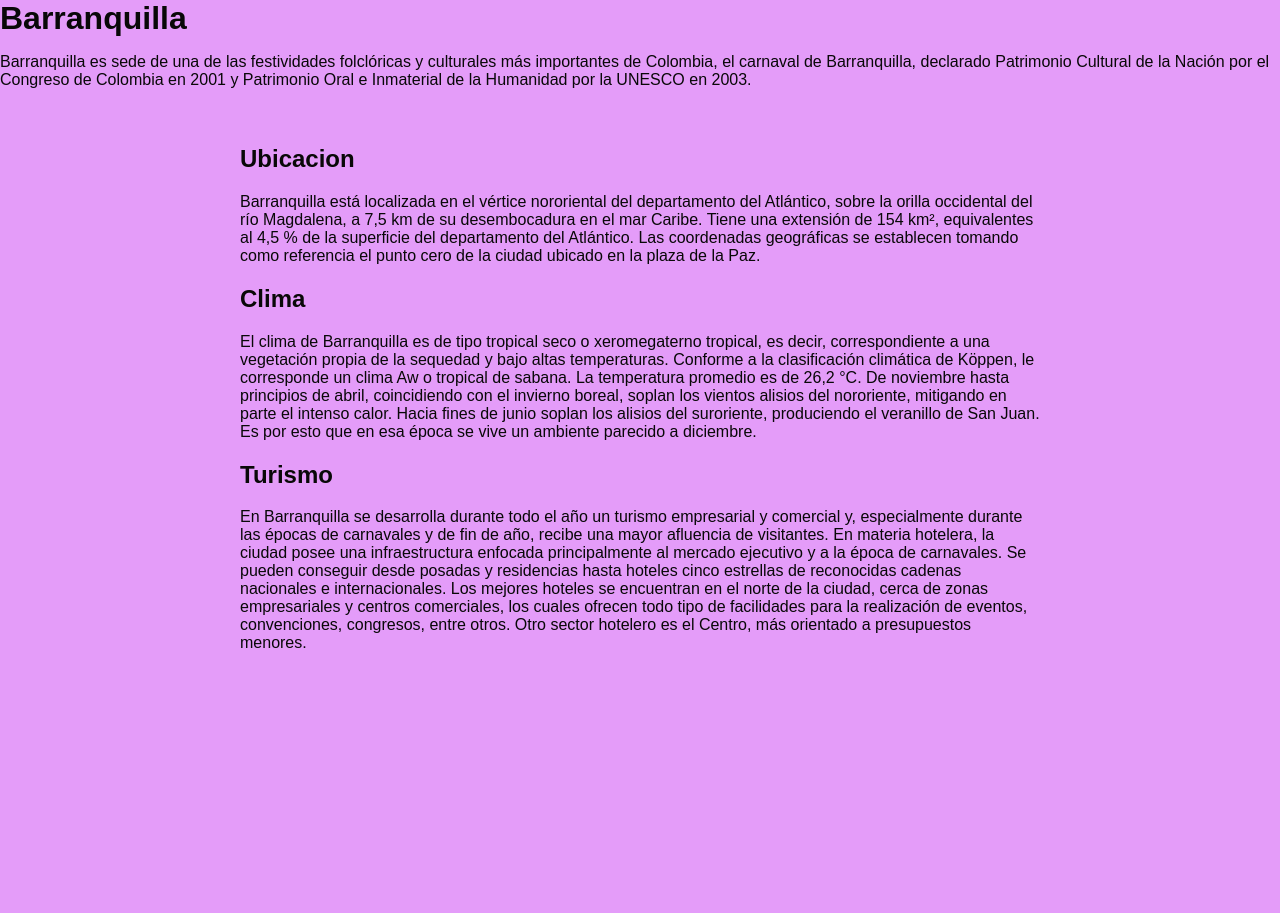
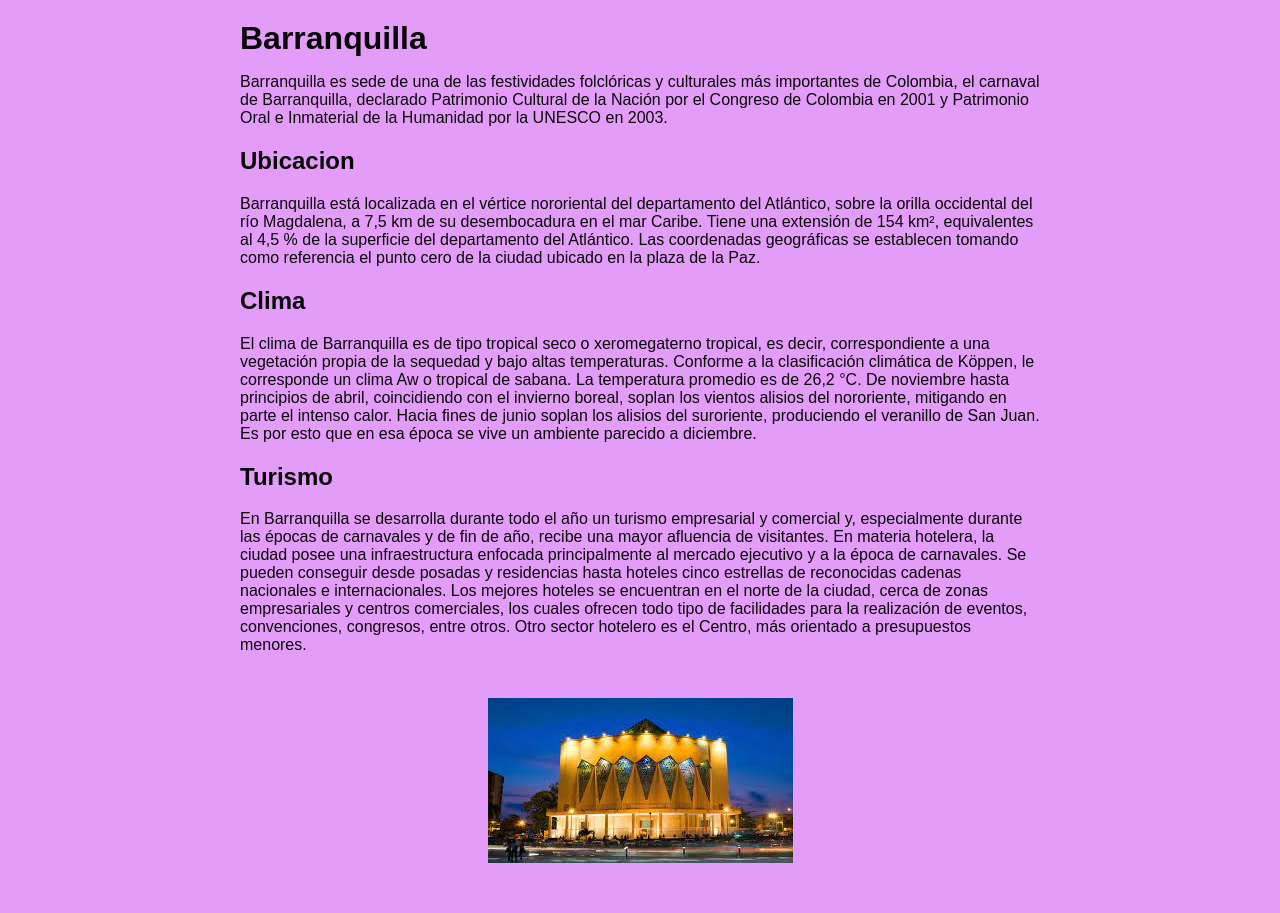
Before and after one commit to vane0503/Buenas_practicas_2, a plain HTML site: page index.html in a window 1280 px wide. Before the commit the page ends 800 px from the top, so only its background shows below. Drawn offline with Linux system fonts and the light colour scheme.

Commit message:
sexto commit

```diff
--- a/index.html
+++ b/index.html
@@ -41,10 +41,11 @@
 
 
 </style>
-<h1>Barranquilla</h1>
-<p>Barranquilla es sede de una de las festividades folclóricas y culturales más importantes de Colombia, el carnaval de Barranquilla, declarado Patrimonio Cultural de la Nación por el Congreso de Colombia en 2001 y Patrimonio Oral e Inmaterial de la Humanidad por la UNESCO en 2003.</p>
+
 </header>
 <main>
+  <h1>Barranquilla</h1>
+  <p>Barranquilla es sede de una de las festividades folclóricas y culturales más importantes de Colombia, el carnaval de Barranquilla, declarado Patrimonio Cultural de la Nación por el Congreso de Colombia en 2001 y Patrimonio Oral e Inmaterial de la Humanidad por la UNESCO en 2003.</p>
   <h2>Ubicacion</h2>
   <p>Barranquilla está localizada en el vértice nororiental del departamento del Atlántico, sobre la orilla occidental del río Magdalena, a 7,5 km de su desembocadura en el mar Caribe. Tiene una extensión de 154 km², equivalentes al 4,5 % de la superficie del departamento del Atlántico. Las coordenadas geográficas se establecen tomando como referencia el punto cero de la ciudad ubicado en la plaza de la Paz.</p>
   <h2>Clima</h2>
@@ -53,6 +54,9 @@
       </p>
   <h2>Turismo</h2>
   <p>En Barranquilla se desarrolla durante todo el año un turismo empresarial y comercial y, especialmente durante las épocas de carnavales y de fin de año, recibe una mayor afluencia de visitantes. En materia hotelera, la ciudad posee una infraestructura enfocada principalmente al mercado ejecutivo y a la época de carnavales. Se pueden conseguir desde posadas y residencias hasta hoteles cinco estrellas de reconocidas cadenas nacionales e internacionales. Los mejores hoteles se encuentran en el norte de la ciudad, cerca de zonas empresariales y centros comerciales, los cuales ofrecen todo tipo de facilidades para la realización de eventos, convenciones, congresos, entre otros. Otro sector hotelero es el Centro, más orientado a presupuestos menores.</p>
+  <div class="container">
+    <img src="catedral.jpeg">
+    </div>
 </head>
 
 
```
